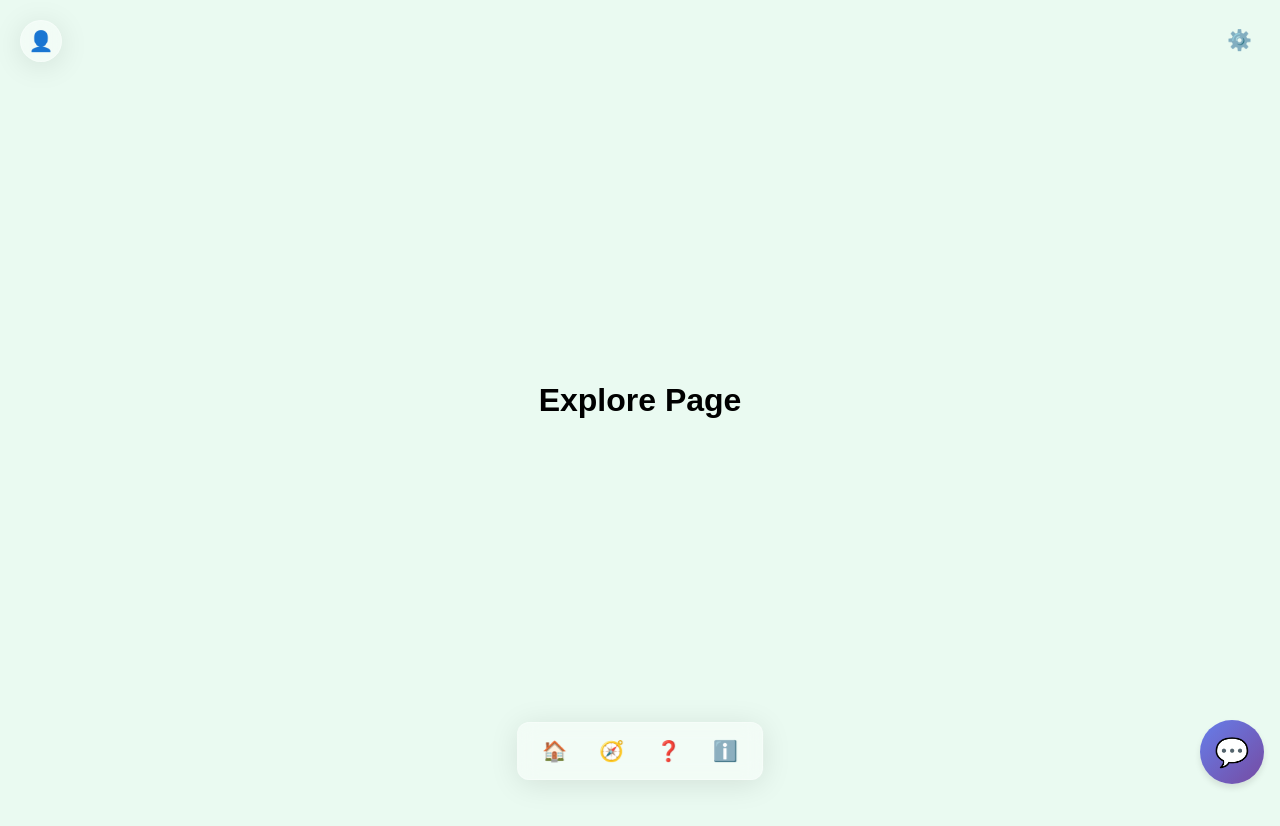
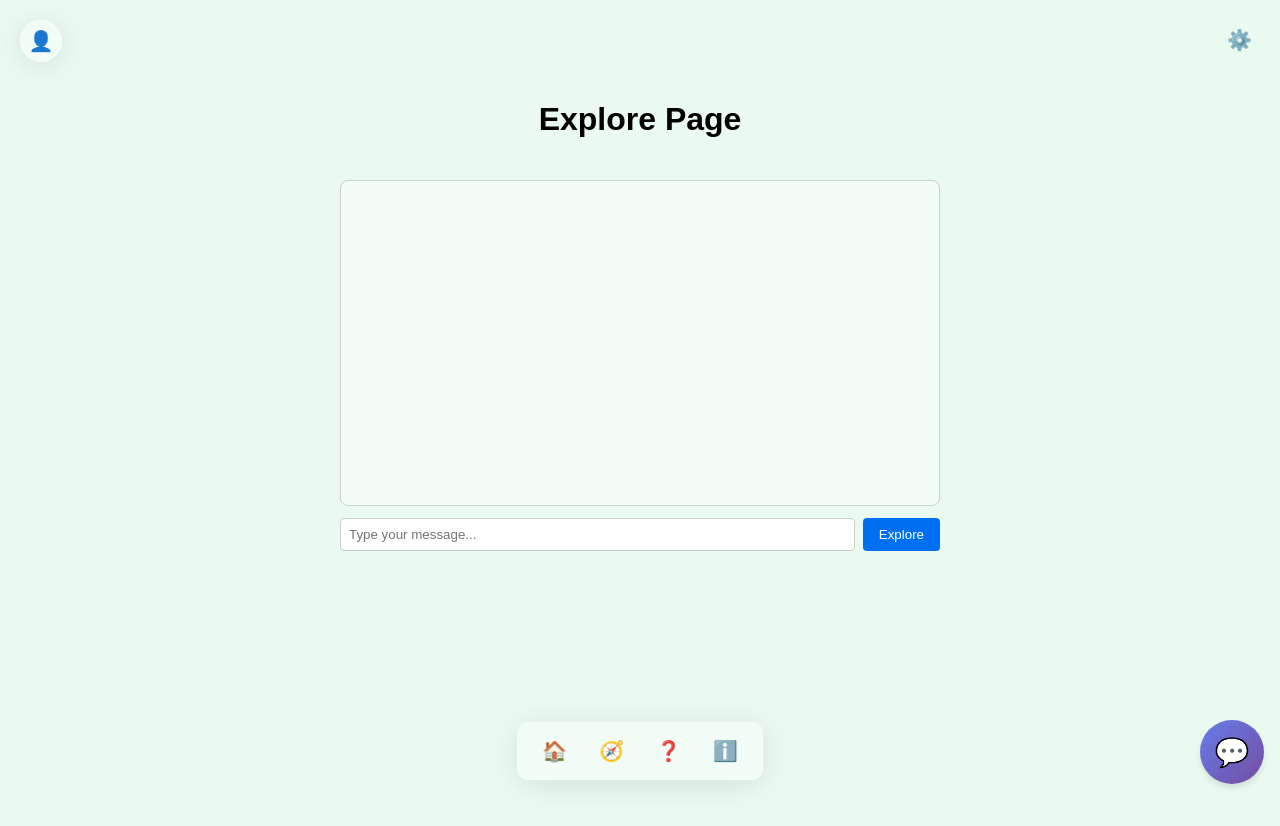
Before and after one commit to nitisbig/Chatgpt, a Next.js app: page /explore in a window 1280 px wide. Shown: the top 826 px of the page. Before the commit the page ends 800 px from the top, so only its background shows below. Built offline with nearby package versions, Linux system fonts and the light colour scheme.

Commit message:
Add chatbox and explore button to Explore page

```diff
--- a/pages/explore.js
+++ b/pages/explore.js
@@ -1,12 +1,72 @@
+import { useState } from 'react';
+
 export default function Explore() {
+  const [messages, setMessages] = useState([]);
+  const [input, setInput] = useState('');
+
+  const handleExplore = () => {
+    if (!input.trim()) return;
+    setMessages((prev) => [...prev, input]);
+    setInput('');
+  };
+
   return (
-    <div style={{
-      minHeight: '100vh',
-      display: 'flex',
-      justifyContent: 'center',
-      alignItems: 'center'
-    }}>
+    <div
+      style={{
+        minHeight: '100vh',
+        padding: '80px 20px 20px',
+        display: 'flex',
+        flexDirection: 'column',
+        alignItems: 'center'
+      }}
+    >
       <h1>Explore Page</h1>
+      <div style={{ marginTop: '20px', width: '100%', maxWidth: '600px' }}>
+        <div
+          style={{
+            border: '1px solid #ccc',
+            borderRadius: '8px',
+            padding: '12px',
+            height: '300px',
+            overflowY: 'auto',
+            marginBottom: '12px',
+            background: 'rgba(255,255,255,0.5)'
+          }}
+        >
+          {messages.map((msg, idx) => (
+            <div key={idx} style={{ marginBottom: '8px' }}>
+              {msg}
+            </div>
+          ))}
+        </div>
+        <div style={{ display: 'flex', gap: '8px' }}>
+          <input
+            type="text"
+            value={input}
+            onChange={(e) => setInput(e.target.value)}
+            placeholder="Type your message..."
+            style={{
+              flex: 1,
+              padding: '8px',
+              borderRadius: '4px',
+              border: '1px solid #ccc'
+            }}
+          />
+          <button
+            onClick={handleExplore}
+            style={{
+              backgroundColor: '#0070f3',
+              color: '#fff',
+              border: 'none',
+              padding: '8px 16px',
+              borderRadius: '4px',
+              cursor: 'pointer'
+            }}
+          >
+            Explore
+          </button>
+        </div>
+      </div>
     </div>
   );
 }
```
